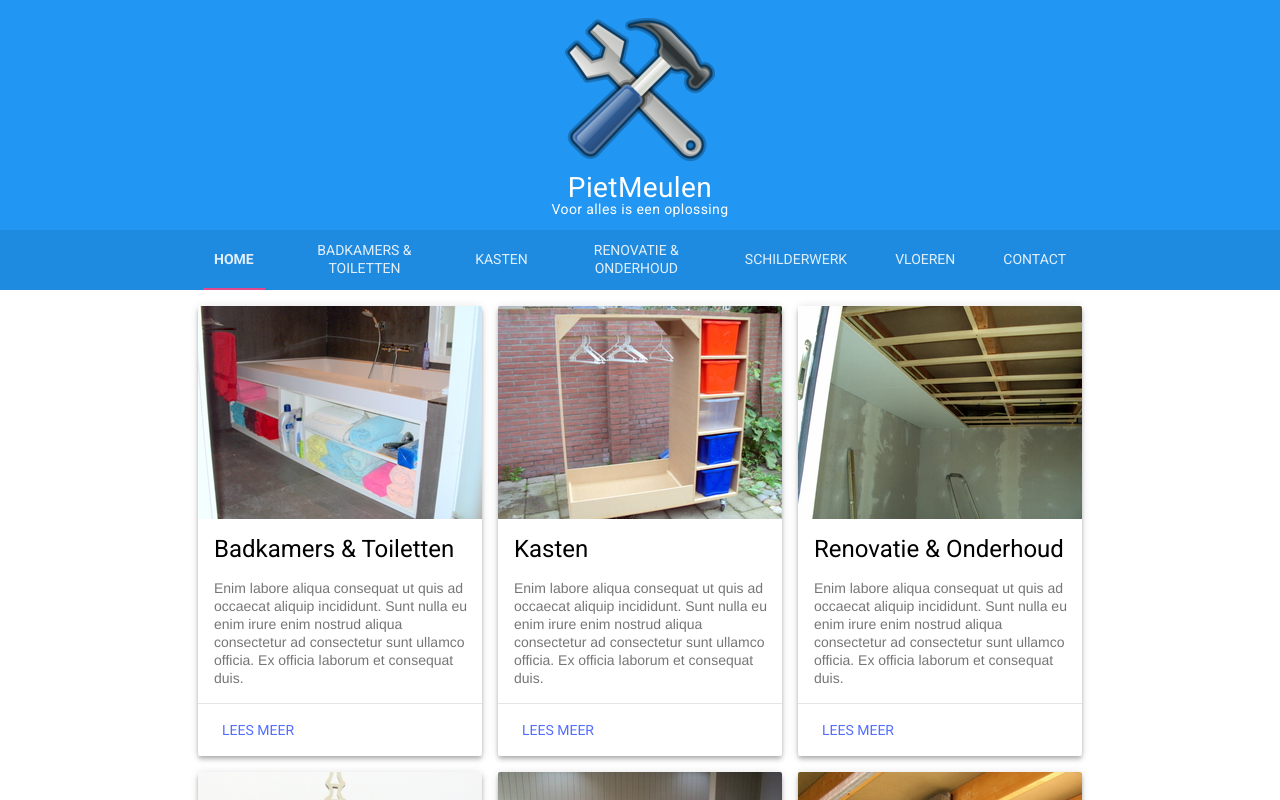
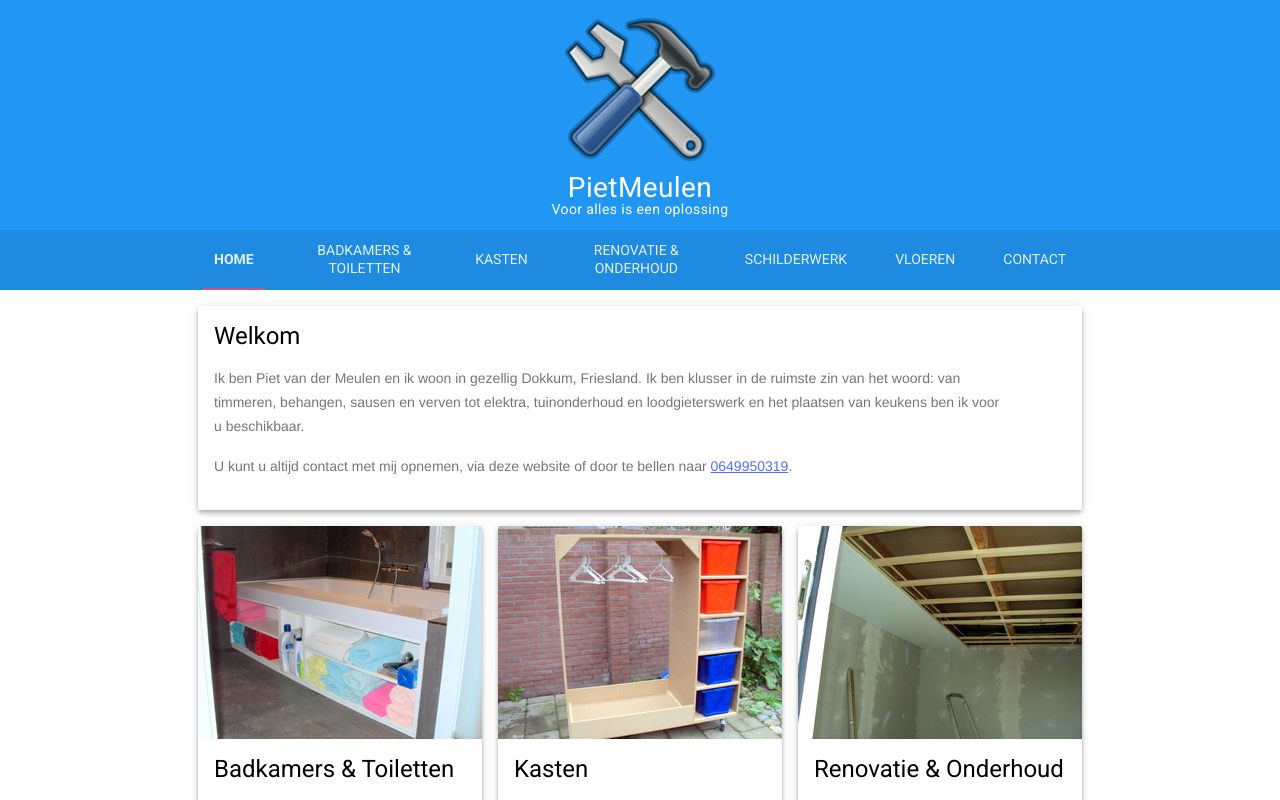
Before and after one commit to RedgeOnline/pietmeulen, a plain HTML site: page index.html in a window 1280 px wide. Drawn offline with nearby package versions, Linux system fonts and the light colour scheme.

Commit message:
Added intro text on homepage

```diff
--- a/css/style.css
+++ b/css/style.css
@@ -132,18 +132,6 @@
   padding-bottom: 0;
 }
 
-.portfolio-blog-card-full-bg {
-  background: url(../images/example-blog03.jpg) center / cover;
-}
-
-.portfolio-blog-card-event-bg {
-  background: url(../images/example-blog05.jpg) center / cover;
-}
-
-.portfolio-blog-card-strip-bg {
-  background: url(../images/example-blog06.jpg) center / cover;
-}
-
 .portfolio-blog-card-compact .mdl-card__title {
   padding-bottom: 0;
 }
--- a/index.html
+++ b/index.html
@@ -48,6 +48,24 @@
       </div>
       <main class="mdl-layout__content" id="top">
           <div class="mdl-grid portfolio-max-width">
+              <div class="mdl-cart mdl-cell mdl-cell--12-col mdl-shadow--4dp portfolio-card">
+                <div class="mdl-card__title">
+                    <h2 class="mdl-card__title-text">Welkom</h2>
+                </div>
+                <div class="mdl-card__supporting-text">
+                    <p>
+                        Ik ben Piet van der Meulen en ik woon in gezellig Dokkum, Friesland.
+                        Ik ben klusser in de ruimste zin van het woord: van timmeren, behangen,
+                        sausen en verven tot elektra, tuinonderhoud en loodgieterswerk en het
+                        plaatsen van keukens ben ik voor u beschikbaar.
+                    </p>
+
+                    <p>
+                        U kunt u altijd contact met mij opnemen, via deze website of door
+                        te bellen naar <a href="tel:+31649950319">0649950319</a>.
+                    </p>
+                </div>
+              </div>
               <div class="mdl-cell mdl-card mdl-shadow--4dp portfolio-card">
                   <div class="mdl-card__media">
                       <img class="article-image" src="images/small/bad-met-inbouwkast-klaar.jpg" border="0" alt="">
```
